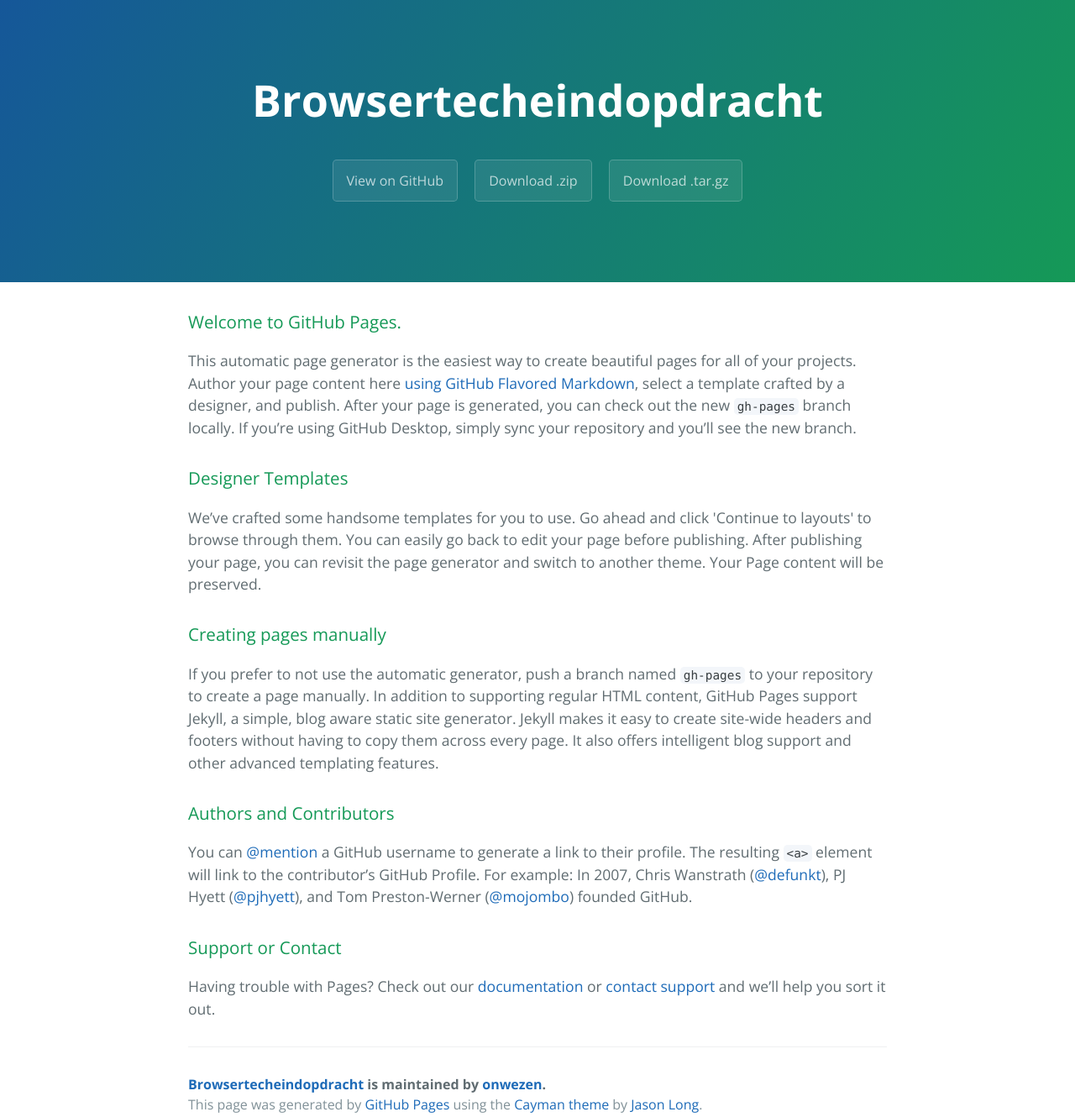
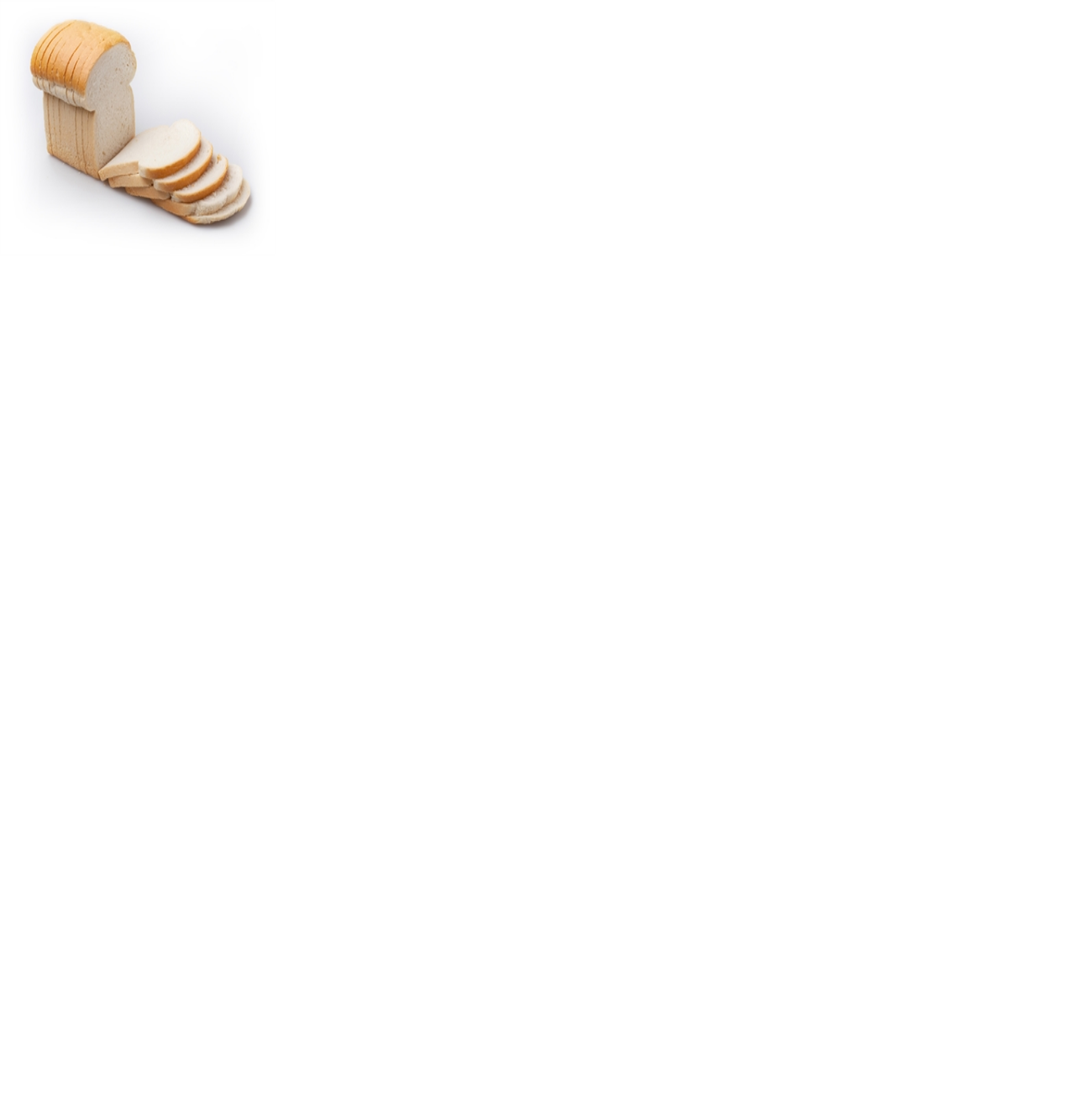
Before and after one commit to joshuaonwezen/browsertecheindopdracht, a website: page index.html in a window 1280 px wide. Shown: the whole page at 84% size. After the commit the page ends 800 px from the top, so only its background shows below. Drawn offline with nearby package versions, Linux system fonts and the light colour scheme; files that its build step writes are made by us from their sources; files whose address does not match are found by name.

Commit message:
no message

```diff
--- a/index.html
+++ b/index.html
@@ -1,57 +1,24 @@
-<!DOCTYPE html>
-<html lang="en-us">
-  <head>
-    <meta charset="UTF-8">
-    <title>Browsertecheindopdracht by onwezen</title>
-    <meta name="viewport" content="width=device-width, initial-scale=1">
-    <link rel="stylesheet" type="text/css" href="stylesheets/normalize.css" media="screen">
-    <link href='https://fonts.googleapis.com/css?family=Open+Sans:400,700' rel='stylesheet' type='text/css'>
-    <link rel="stylesheet" type="text/css" href="stylesheets/stylesheet.css" media="screen">
-    <link rel="stylesheet" type="text/css" href="stylesheets/github-light.css" media="screen">
-  </head>
-  <body>
-    <section class="page-header">
-      <h1 class="project-name">Browsertecheindopdracht</h1>
-      <h2 class="project-tagline"></h2>
-      <a href="https://github.com/onwezen/browsertecheindopdracht" class="btn">View on GitHub</a>
-      <a href="https://github.com/onwezen/browsertecheindopdracht/zipball/master" class="btn">Download .zip</a>
-      <a href="https://github.com/onwezen/browsertecheindopdracht/tarball/master" class="btn">Download .tar.gz</a>
-    </section>
+<!DOCTYPE HTML>
+<!--https://developer.mozilla.org/en-US/docs/Web/API/HTML_Drag_and_Drop_API-->
+<html>
+    <head>
+        <link href="resources/stylesheet.css" rel="stylesheet" type="text/css">
+    </head>
+    <body>
+        <main>
+            <section id="frame-left-1" ondrop="drop(event)" ondragover="allowDrop(event)">
+                <img src="resources/263.jpg" draggable="true" ondragstart="drag(event)" id="drag1" width="328" height="305">
+                <!-- <img src="resources/ham.png" draggable="true" ondragstart="drag(event)" id="drag1" width="328" height="305">
+                <img src="resources/kaas-jong-belegen.jpg" draggable="true" ondragstart="drag(event)" id="drag1" width="328" height="305">
+                <img src="resources/04_heinz-ketchup.jpg" draggable="true" ondragstart="drag(event)" id="drag1" width="328" height="305">-->
 
-    <section class="main-content">
-      <h3>
-<a id="welcome-to-github-pages" class="anchor" href="#welcome-to-github-pages" aria-hidden="true"><span aria-hidden="true" class="octicon octicon-link"></span></a>Welcome to GitHub Pages.</h3>
+            </section>
+            <section id="frame-right-1" ondrop="drop(event)" ondragover="allowDrop(event)">
 
-<p>This automatic page generator is the easiest way to create beautiful pages for all of your projects. Author your page content here <a href="https://guides.github.com/features/mastering-markdown/">using GitHub Flavored Markdown</a>, select a template crafted by a designer, and publish. After your page is generated, you can check out the new <code>gh-pages</code> branch locally. If you’re using GitHub Desktop, simply sync your repository and you’ll see the new branch.</p>
-
-<h3>
-<a id="designer-templates" class="anchor" href="#designer-templates" aria-hidden="true"><span aria-hidden="true" class="octicon octicon-link"></span></a>Designer Templates</h3>
-
-<p>We’ve crafted some handsome templates for you to use. Go ahead and click 'Continue to layouts' to browse through them. You can easily go back to edit your page before publishing. After publishing your page, you can revisit the page generator and switch to another theme. Your Page content will be preserved.</p>
-
-<h3>
-<a id="creating-pages-manually" class="anchor" href="#creating-pages-manually" aria-hidden="true"><span aria-hidden="true" class="octicon octicon-link"></span></a>Creating pages manually</h3>
-
-<p>If you prefer to not use the automatic generator, push a branch named <code>gh-pages</code> to your repository to create a page manually. In addition to supporting regular HTML content, GitHub Pages support Jekyll, a simple, blog aware static site generator. Jekyll makes it easy to create site-wide headers and footers without having to copy them across every page. It also offers intelligent blog support and other advanced templating features.</p>
-
-<h3>
-<a id="authors-and-contributors" class="anchor" href="#authors-and-contributors" aria-hidden="true"><span aria-hidden="true" class="octicon octicon-link"></span></a>Authors and Contributors</h3>
-
-<p>You can <a href="https://help.github.com/articles/basic-writing-and-formatting-syntax/#mentioning-users-and-teams" class="user-mention">@mention</a> a GitHub username to generate a link to their profile. The resulting <code>&lt;a&gt;</code> element will link to the contributor’s GitHub Profile. For example: In 2007, Chris Wanstrath (<a href="https://github.com/defunkt" class="user-mention">@defunkt</a>), PJ Hyett (<a href="https://github.com/pjhyett" class="user-mention">@pjhyett</a>), and Tom Preston-Werner (<a href="https://github.com/mojombo" class="user-mention">@mojombo</a>) founded GitHub.</p>
-
-<h3>
-<a id="support-or-contact" class="anchor" href="#support-or-contact" aria-hidden="true"><span aria-hidden="true" class="octicon octicon-link"></span></a>Support or Contact</h3>
-
-<p>Having trouble with Pages? Check out our <a href="https://help.github.com/pages">documentation</a> or <a href="https://github.com/contact">contact support</a> and we’ll help you sort it out.</p>
-
-      <footer class="site-footer">
-        <span class="site-footer-owner"><a href="https://github.com/onwezen/browsertecheindopdracht">Browsertecheindopdracht</a> is maintained by <a href="https://github.com/onwezen">onwezen</a>.</span>
-
-        <span class="site-footer-credits">This page was generated by <a href="https://pages.github.com">GitHub Pages</a> using the <a href="https://github.com/jasonlong/cayman-theme">Cayman theme</a> by <a href="https://twitter.com/jasonlong">Jason Long</a>.</span>
-      </footer>
-
-    </section>
+            </section>
 
 
-  </body>
+        </main>
+        <script src="js/app.js"></script>
+    </body>
 </html>
```
